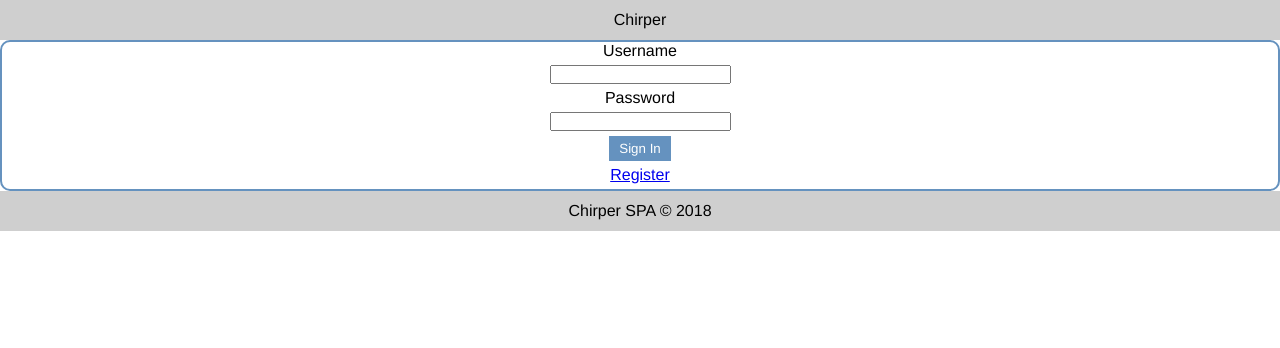
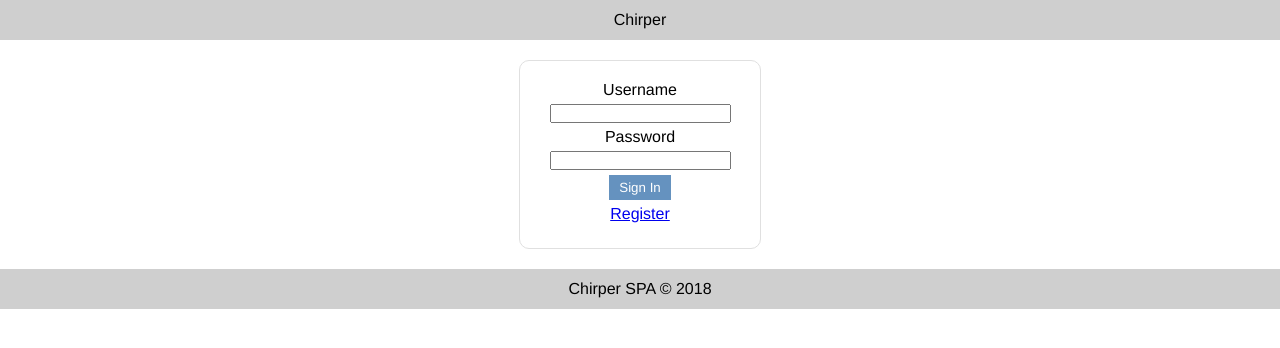
Before and after one commit to WaLkZa/ReactProject-Chirper, a React (Create React App) app: page /login in a window 1280 px wide. Shown: the top 348 px of the page. Built offline with nearby package versions, Linux system fonts and the light colour scheme.

Commit message:
improved css styling for login and register forms

```diff
--- a/src/components/Auth/LoginPage.jsx
+++ b/src/components/Auth/LoginPage.jsx
@@ -45,7 +45,7 @@ class LoginForm extends Component {
     render() {
         return (
             <div>
-                <form id="formLogin" className="form" onSubmit={this.onSubmitHandler}>
+                <form id="formLogin" className="form chirps" onSubmit={this.onSubmitHandler}>
                     <label>Username</label>
                     <input name="username" onChange={this.onChangeHandler} type="text" />
                     <label>Password</label>
--- a/src/components/Auth/RegisterPage.jsx
+++ b/src/components/Auth/RegisterPage.jsx
@@ -44,7 +44,7 @@ class LoginForm extends Component {
 
     render() {
         return (
-            <form className="form" id="formRegister" onSubmit={this.onSubmitHandler}>
+            <form className="form chirps" id="formRegister" onSubmit={this.onSubmitHandler}>
                 <label>Username</label>
                 <input name="username" type="text" onChange={this.onChangeHandler} />
                 <label>Password</label>
--- a/src/index.css
+++ b/src/index.css
@@ -175,15 +175,11 @@ footer>* {
   background: #f79c97;
 }
 
-/* div > .form {
-  display: block;
-  float: right;
-} */
-
 .form {
+  margin: 20px auto;
+  padding: 20px;
   text-align: center;
-  border: 2px solid #6592bf;
-  border-radius: 10px;
+  max-width: 200px;
 }
 
 .form>* {
```
